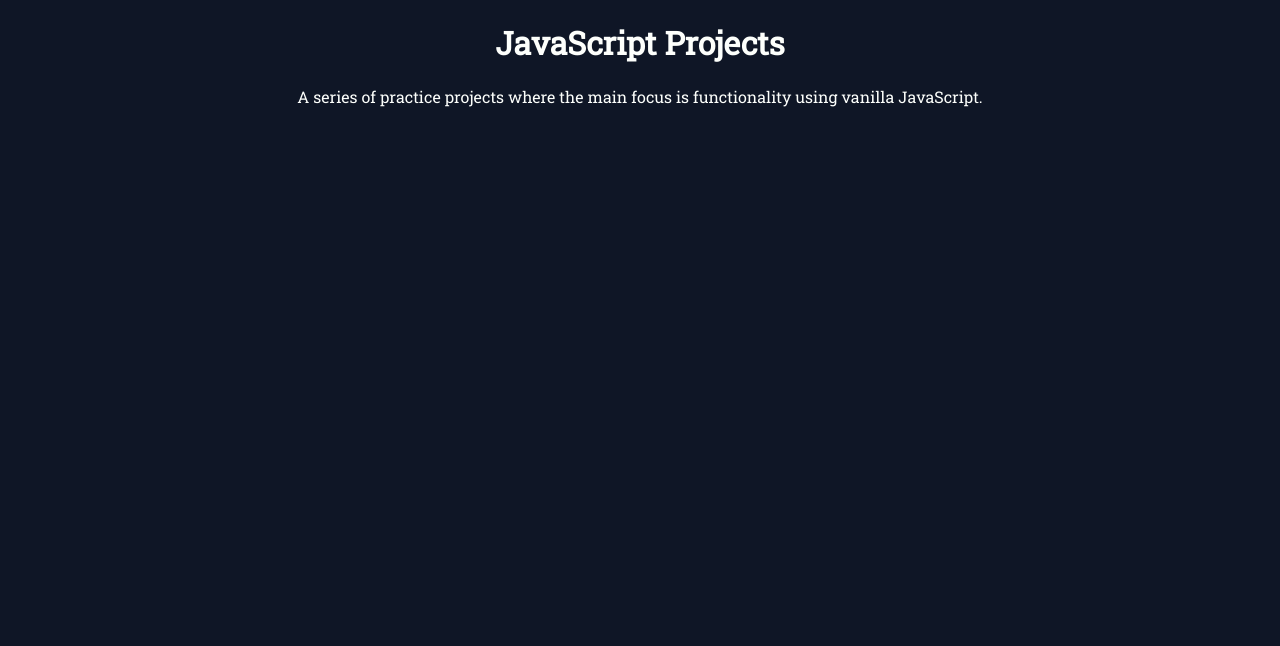
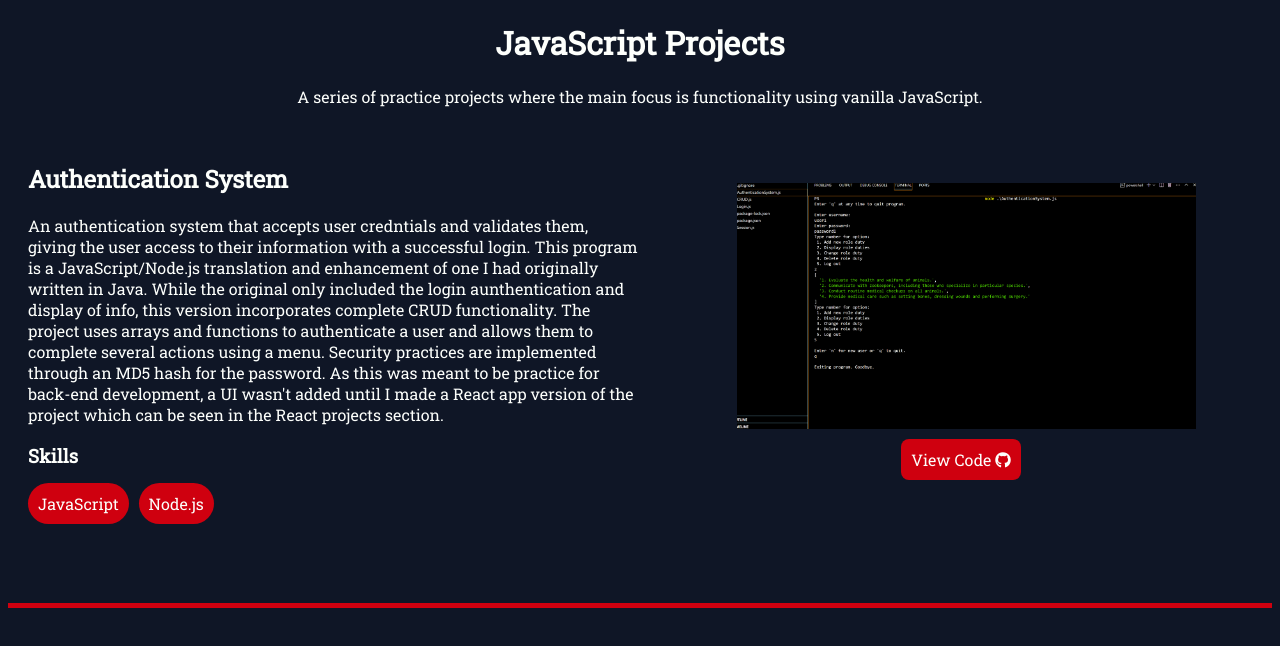
Before and after one commit to MRodriguez-M/Personal-Portfolio, a plain HTML site: page javascript-projects/index.html in a window 1280 px wide. Drawn offline with Linux system fonts and the light colour scheme.

Commit message:
Added section for authentication system project

```diff
--- a/javascript-projects/index.html
+++ b/javascript-projects/index.html
@@ -36,34 +36,33 @@
                         <a class="project-link" href="https://mrodriguez-m.github.io/Tribute-Page/" target="_blank">View Page <i class="fa-solid fa-arrow-up-right-from-square"></i></a>
                     </div>
                 </div>
-            </div>
+            </div>-->
 
             <div class="project-card">
                 <div class="left-side">
                     <h2>Authentication System</h2>
                     <p>
-                        A technical documentation page that serves as an informational reference for the basics of Python 3.
-                        I took my HTML skills a step further with this one by working with slightly more advanced tags like <code>pre</code> and <code>code</code> to improve the structure of the page.
-                        While the styling on this project used standard CSS with Flexbox, I did practice reponsive web design by using media queries to make the page mobile friendly.
-                        This page is a great sample of the progression in my HTML/CSS skills.
+                        An authentication system that accepts user credntials and validates them, giving the user access to their information with a successful login.
+                        This program is a JavaScript/Node.js translation and enhancement of one I had originally written in Java.
+                        While the original only included the login aunthentication and display of info, this version incorporates complete CRUD functionality.
+                        The project uses arrays and functions to authenticate a user and allows them to complete several actions using a menu.
+                        Security practices are implemented through an MD5 hash for the password.
+                        As this was meant to be practice for back-end development, a UI wasn't added until I made a React app version of the project which can be seen in the React projects section.
                     </p>
                     <h3>Skills</h3>
                     <div class="skill-list">
-                        <p class="skill-name">HTML</p>
-                        <p class="skill-name">CSS</p>
-                        <p class="skill-name">Flexbox</p>
-                        <p class="skill-name">Responsive Web Design</p>
+                        <p class="skill-name">JavaScript</p>
+                        <p class="skill-name">Node.js</p>
                     </div>
                 </div>
 
                 <div class="right-side">
-                    <img class="project-img" src="../resources/images/technical-documentation-page.png">
+                    <img class="project-img" src="../resources/images/authentication-system.png">
                     <div class="link-buttons">
-                        <a class="project-link" href="https://github.com/MRodriguez-M/Technical-Documentation-Page" target="_blank">View Code <i class="fa-brands fa-github"></i></a>
-                        <a class="project-link" href="https://mrodriguez-m.github.io/Technical-Documentation-Page/" target="_blank">View Page <i class="fa-solid fa-arrow-up-right-from-square"></i></a>
+                        <a class="project-link" href="https://github.com/MRodriguez-M/Authentication-System-JavaScript" target="_blank">View Code <i class="fa-brands fa-github"></i></a>
                     </div>
                 </div>
-            </div>-->
+            </div>
         </div>
     </body>
 </html>
```
Also changed, not shown: resources/images/authentication-system.png (added).
